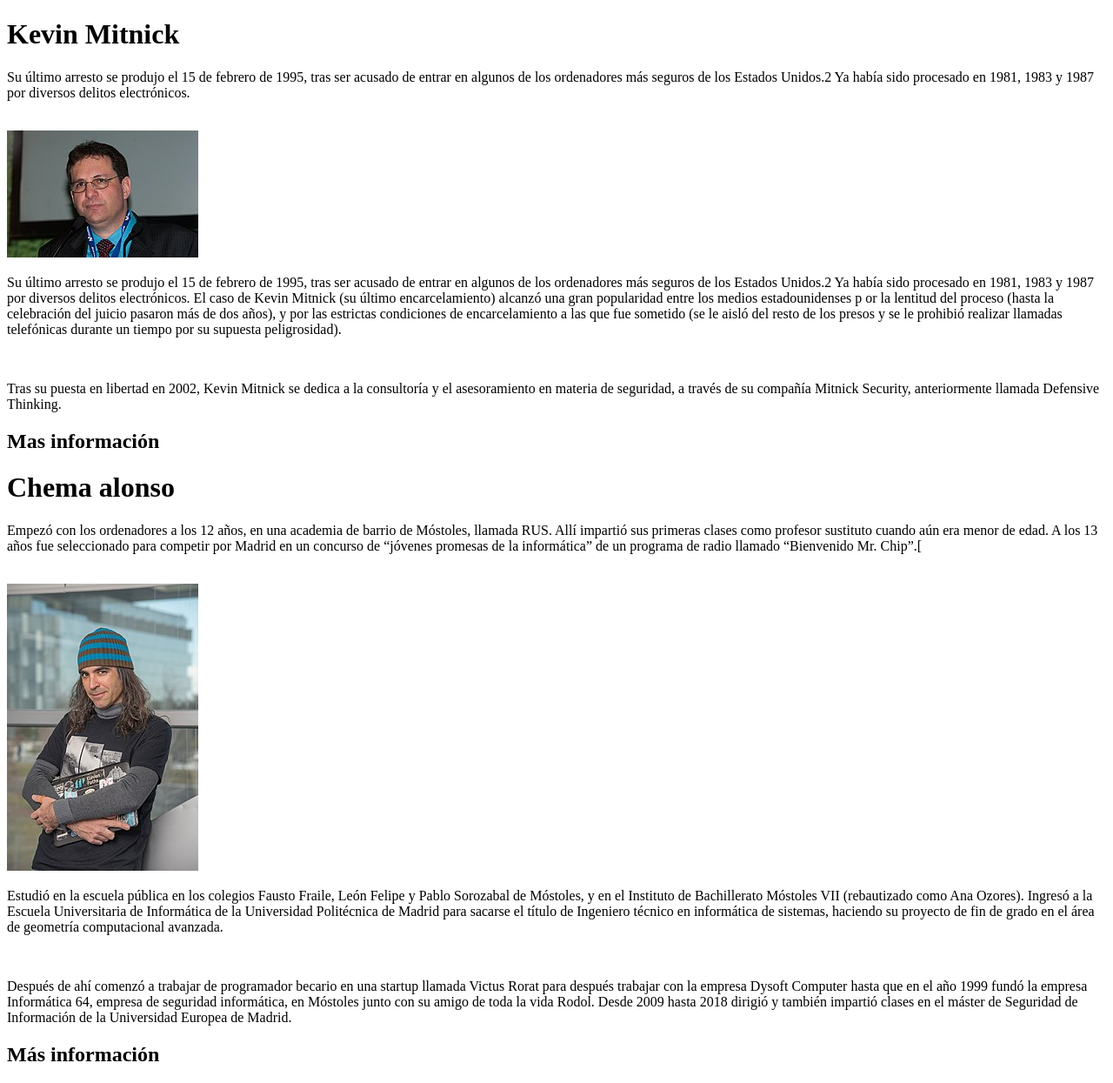
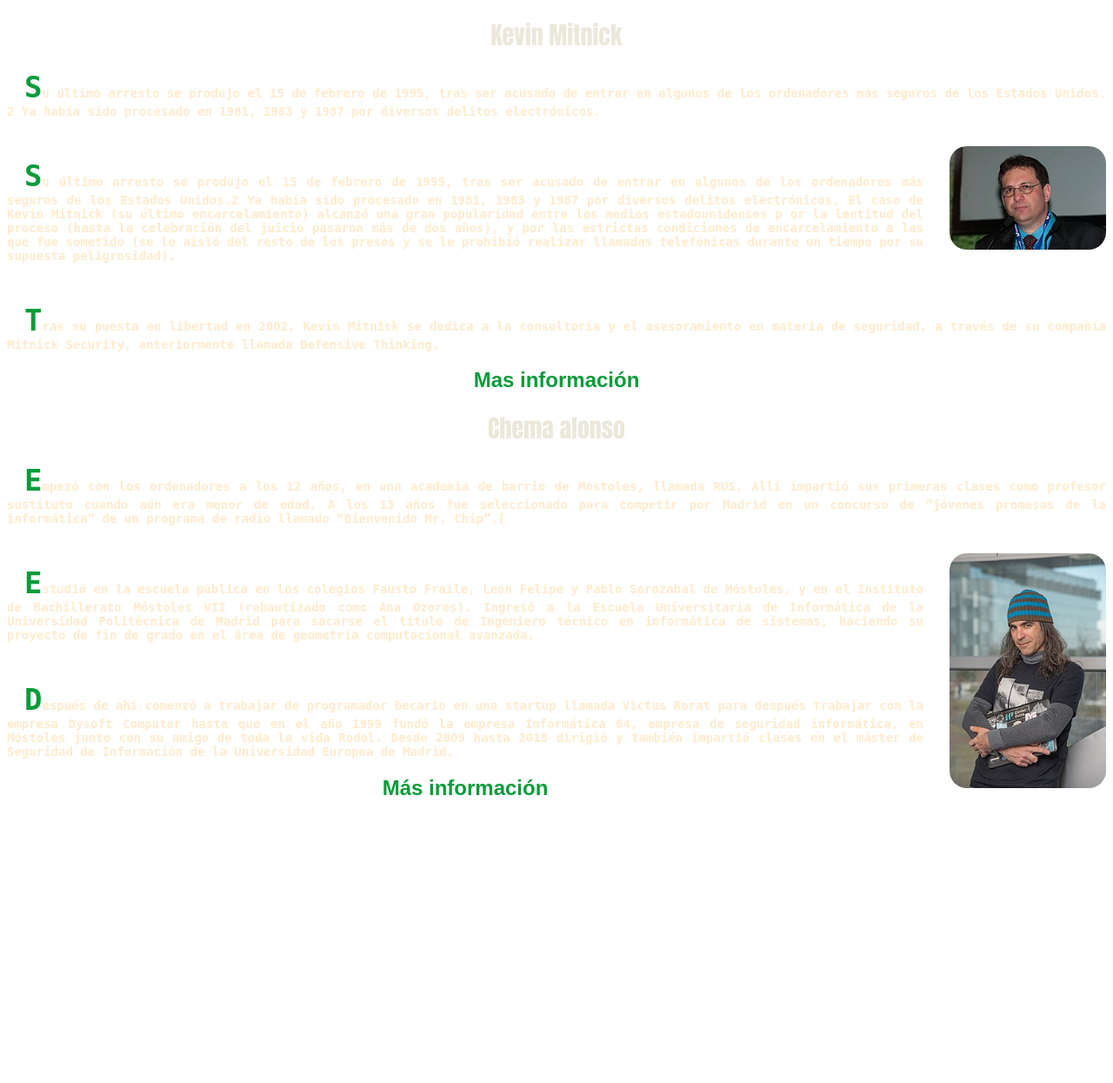
Before and after one commit to loquitov/IAW2023, a PHP site: the page made by prueba inicial iaw2023/hackers.html in a window 1280 px wide. Shown: the whole page at 87% size. After the commit the page ends 914 px from the top, so only its background shows below. Run offline with PHP 8.4, Linux system fonts and the light colour scheme.

Commit message:
terminado

```diff
--- a/prueba inicial iaw2023/hacker.css
+++ b/prueba inicial iaw2023/hacker.css
@@ -1,6 +1,87 @@
 
-/*
-Este es un comentario simplemente para para que ocupe algo de espacio
+.fondo {
+  background-image: url(./matrix.jpg);
+  margin-top: 40px;
+  background-repeat: no-repeat;
+  background-position: center;
+  position: static;
+}
 
+.primer {
+  display: flex;
+  align-items: center;
+  justify-content: center;
+}
 
-*/
+.segundo {
+  display: flex;
+  align-items: center;
+  justify-content: center;
+}
+
+h1 {
+  color: #ebe8db;
+  font-family: Impact;
+  font-size: 28px;
+  text-align: center;
+}
+
+p {
+  color: blanchedalmond;
+  font-size: 14px;
+  font-family: monospace;
+  text-align: justify;
+  text-indent: 20px;
+  font-weight: bold;
+}
+
+h2 {
+  font-family: arial;
+  text-decoration: none;
+  color: #0a9b3a;
+  font-weight: bold;
+  text-align: center;
+}
+
+a {
+  margin: 1em;
+  display: block;
+}
+
+.simple {
+  text-decoration: none;
+  color: #0a9b3a;
+}
+
+img {
+  width: 180px;
+  float: right;
+  margin-left: 30px;
+  border-radius: 20px;
+}
+
+p::first-letter {
+  font-size: 34px;
+  font-weight: bold;
+  color: #0a9b3a;
+}
+
+.primer div {
+  background-color: black;
+  height: 340px;
+  width: 70%;
+  padding: 35px;
+  border-radius: 20px;
+  box-shadow: 10px 5px 5px grey;
+  margin-top: 50px;
+}
+
+.segundo div {
+  background-color: black;
+  height: 400px;
+  width: 70%;
+  padding: 35px;
+  border-radius: 20px;
+  box-shadow: 10px 5px 5px grey;
+  margin-top: 50px;
+}
```
